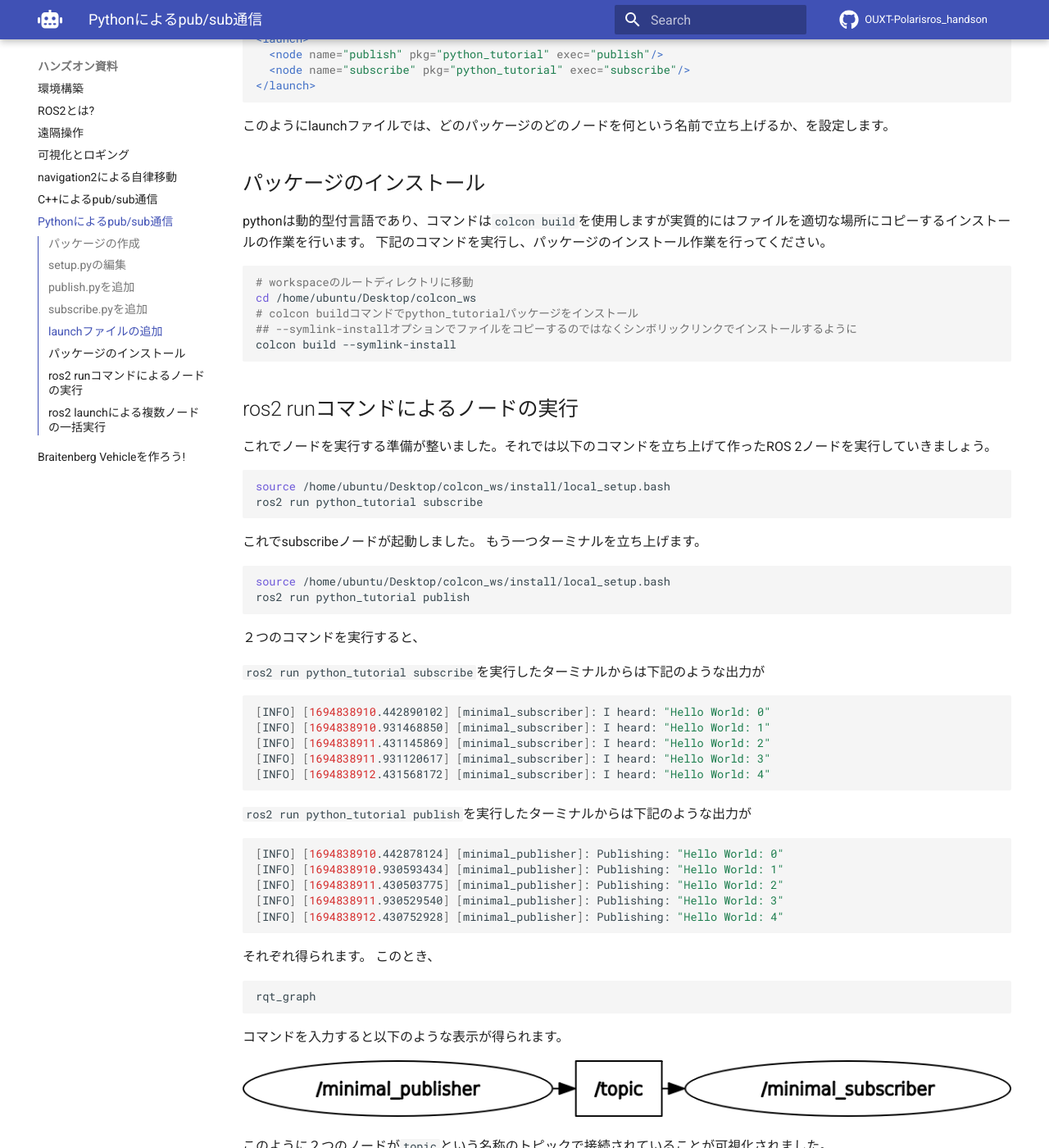
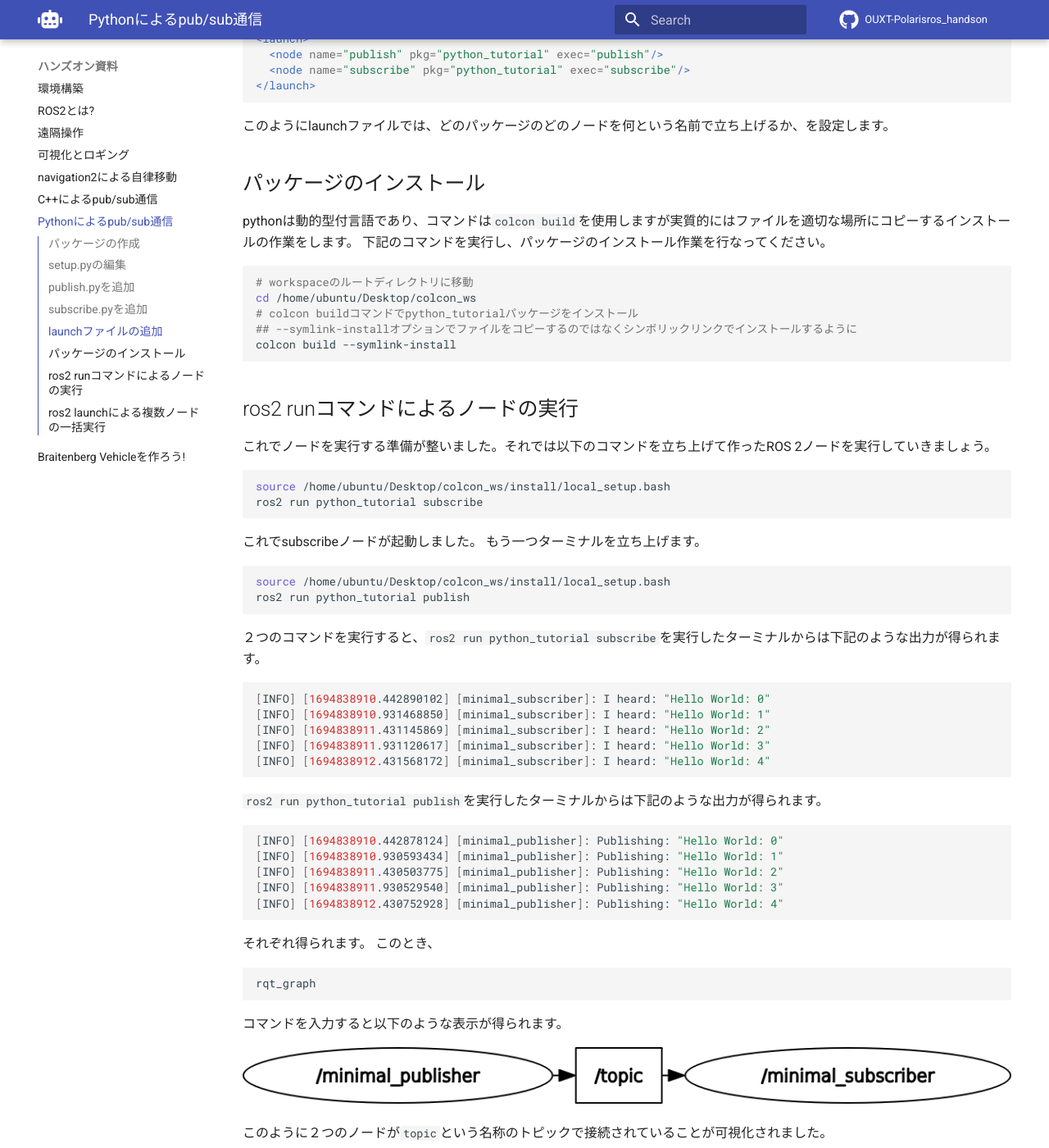
Before and after one commit to OUXT-Polaris/ros_handson, an MkDocs documentation site: the page built from docs/rclpy.md, in a window 1280 px wide and 1400 px high, scrolled down 5150 px. Shown: the whole window at 82% size. Built offline with MkDocs 1.6.1 and Material for MkDocs 9.7.7, drawn with Linux system fonts in a browser that asks for light colours; nearby versions of some CDN libraries; comment, search, counter and statistics services are not loaded; some of the changed text lies outside the part shown.

Commit message:
fix some error
Signed-off-by: Masaya Kataoka <ms.kataoka@gmail.com>

````diff
--- a/docs/rclpy.md
+++ b/docs/rclpy.md
@@ -259,8 +259,8 @@ touch /home/ubuntu/Desktop/colcon_ws/src/ros_handson_packages/python_tutorial/la
 
 ## パッケージのインストール
 
-pythonは動的型付言語であり、コマンドは`colcon build`を使用しますが実質的にはファイルを適切な場所にコピーするインストールの作業を行います。
-下記のコマンドを実行し、パッケージのインストール作業を行ってください。
+pythonは動的型付言語であり、コマンドは`colcon build`を使用しますが実質的にはファイルを適切な場所にコピーするインストールの作業をします。
+下記のコマンドを実行し、パッケージのインストール作業を行なってください。
 
 ```bash
 # workspaceのルートディレクトリに移動
@@ -287,9 +287,8 @@ source /home/ubuntu/Desktop/colcon_ws/install/local_setup.bash
 ros2 run python_tutorial publish
 ```
 
-２つのコマンドを実行すると、
+２つのコマンドを実行すると、`ros2 run python_tutorial subscribe`を実行したターミナルからは下記のような出力が得られます。
 
-`ros2 run python_tutorial subscribe`を実行したターミナルからは下記のような出力が
 ```bash
 [INFO] [1694838910.442890102] [minimal_subscriber]: I heard: "Hello World: 0"
 [INFO] [1694838910.931468850] [minimal_subscriber]: I heard: "Hello World: 1"
@@ -298,7 +297,7 @@ ros2 run python_tutorial publish
 [INFO] [1694838912.431568172] [minimal_subscriber]: I heard: "Hello World: 4"
 ```
 
-`ros2 run python_tutorial publish`を実行したターミナルからは下記のような出力が
+`ros2 run python_tutorial publish`を実行したターミナルからは下記のような出力が得られます。
 
 ```bash
 [INFO] [1694838910.442878124] [minimal_publisher]: Publishing: "Hello World: 0"
````
Also changed, not shown: other parts of docs/rclpy.md (+2 -2 lines).
